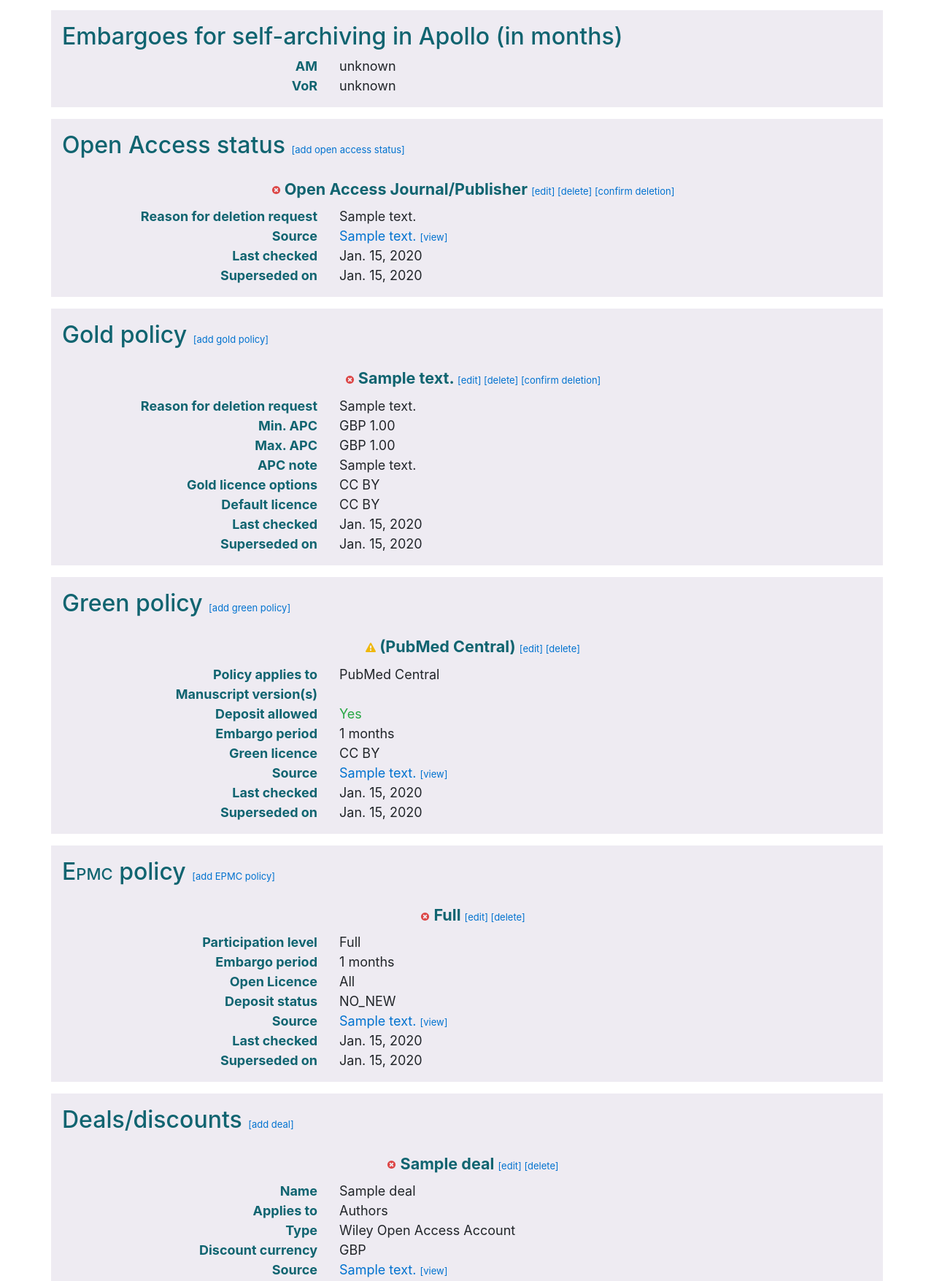
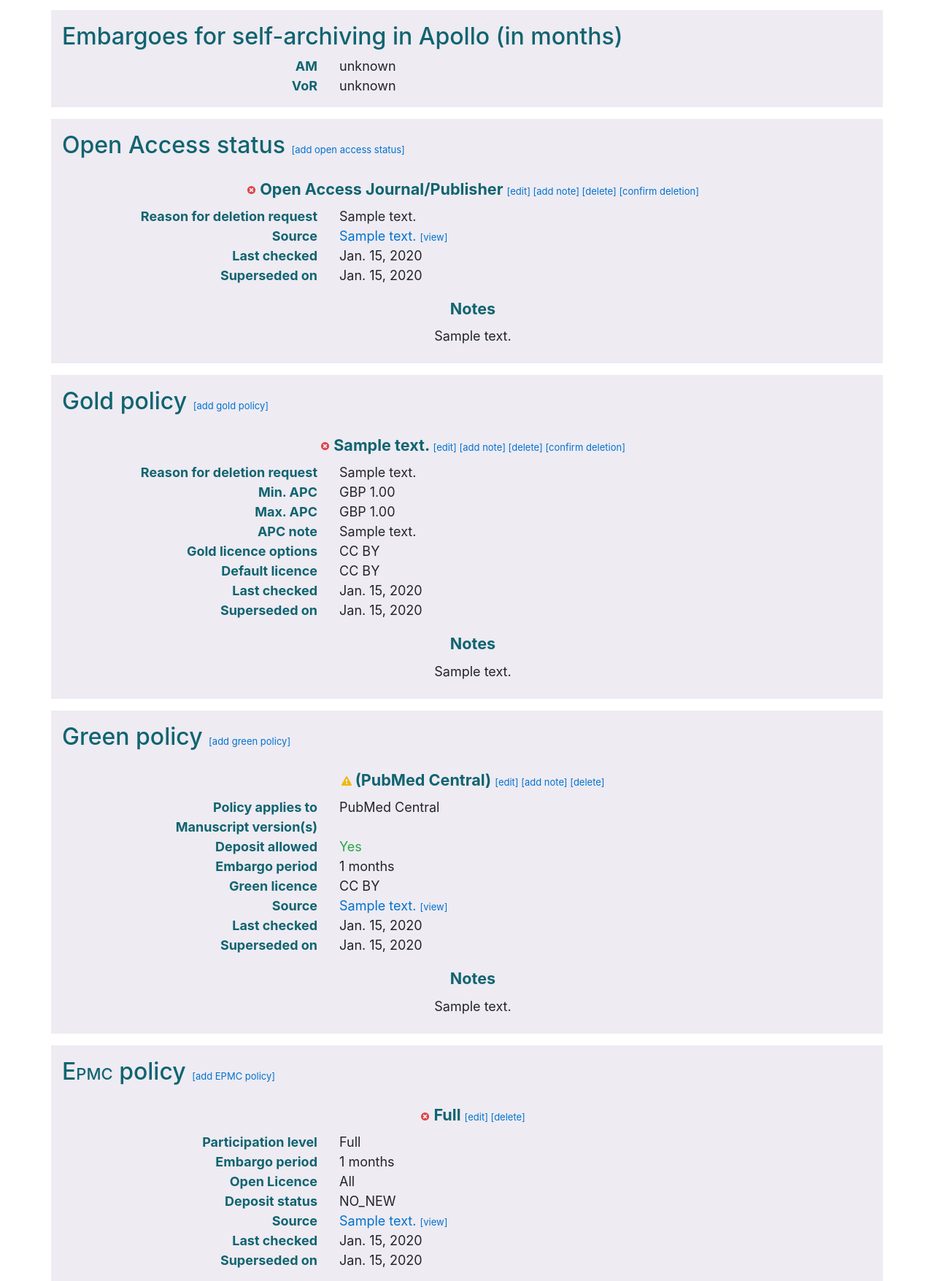
Before and after one commit to osc-cam/orpheus, a Django app: page /policies/1/all/ in a window 1280 px wide. Shown: the part 358-2114 px from the top of the page at 73% size. Run offline with Django 3.2, Linux system fonts and the light colour scheme; the first user in the database is signed in; data comes from the database, SQL or seed files in the repository; tables that the repository leaves empty hold one stand-in row (Sample ...); data that the repository does not hold is empty; some libraries are stand-ins or nearby versions.

Commit message:
Added notes functionality; improved search

```diff
--- a/policies/admin.py
+++ b/policies/admin.py
@@ -6,7 +6,7 @@ from django.contrib.auth.admin import GroupAdmin, UserAdmin
 from django.contrib.admin.helpers import ActionForm
 
 from .models import Node, Source, OaStatus, GoldPolicy, GreenPolicy, RetrospectiveOaPolicy, Contact, Version, Licence, \
-    Outlet, Responsibility#, Output
+    Outlet, Responsibility, Note#, Output
 
 class UpdateNodeActionForm(ActionForm):
     parent_id = forms.IntegerField(required=False)
@@ -84,4 +84,5 @@ admin_site.register(Version)
 admin_site.register(Licence)
 admin_site.register(Outlet)
 admin_site.register(Responsibility)
+admin_site.register(Note)
 # admin_site.register(Output)
--- a/policies/templates/policies/node_detail.html
+++ b/policies/templates/policies/node_detail.html
@@ -161,15 +161,18 @@
                             <p style="display: inline"><img src="{% static 'images/icon-unknown.svg' %}"></p>
                     {% endif %}
                     {{ policy.get_oa_status_display }} <span class="text-danger action-links-inline">{{ oastatus_prov }}</span>
+
                     {% if policy.node == node %} <!-- status not inherited from parent -->
                         <p class="action-links-inline">
                             <a href="{% url 'policies:oa_status_update' pk=policy.id %}">[edit]</a>
+                            <a href="{% url 'policies:oa_status_add_note' pk=policy.id %}">[add note]</a>
                             <a href="{% url 'policies:oa_status_delete' pk=policy.id %}">[delete]</a>
                             {% if policy.get_deletion_requests and perms.policies.delete_oa_status %}
                                 <a href="{% url 'policies:oa_status_confirm_delete' pk=policy.id %}">[confirm deletion]</a>
                             {% endif %}
                         </p>
                     {% endif %}
+
                 </div>
             </div>
 
@@ -185,6 +188,20 @@
             {% include "policies/field_policy_source.html" %}
             {% include "policies/fields/field_policy_last_checked.html" %}
             {% include "policies/fields/field_policy_superseded.html" %}
+
+            {% if policy.oa_status_notes.all %}
+                <!--<hr id="header-line">-->
+                <div class="row">
+                    <div class="col-sm-12">Notes</div>
+                </div>
+                {% for note in policy.oa_status_notes.all %}
+                    <div class="row">
+                        <div class="col-md-2"></div>
+                        <div class="col-md-8">{{ note.text }}</div>
+                        <div class="col-md-2"></div>
+                    </div>
+                {% endfor %}
+            {% endif %}
 
         {% endfor %}
     {% endif %}
@@ -208,6 +225,7 @@
                     {% if policy.node == node %} <!-- status not inherited from parent -->
                         <p class="action-links-inline">
                             <a href="{% url 'policies:gold_policy_update' pk=policy.id %}">[edit]</a>
+                            <a href="{% url 'policies:gold_policy_add_note' pk=policy.id %}">[add note]</a>
                             <a href="{% url 'policies:gold_policy_delete' pk=policy.id %}">[delete]</a>
                             {% if policy.get_deletion_requests and perms.policies.delete_goldpolicy %}
                                 <a href="{% url 'policies:gold_policy_confirm_delete' pk=policy.id %}">[confirm deletion]</a>
@@ -279,6 +297,20 @@
             {% include "policies/fields/field_policy_last_checked.html" %}
             {% include "policies/fields/field_policy_superseded.html" %}
 
+            {% if policy.gold_policy_notes.all %}
+                <!--<hr id="header-line">-->
+                <div class="row">
+                    <div class="col-sm-12">Notes</div>
+                </div>
+                {% for note in policy.gold_policy_notes.all %}
+                    <div class="row">
+                        <div class="col-md-2"></div>
+                        <div class="col-md-8">{{ note.text }}</div>
+                        <div class="col-md-2"></div>
+                    </div>
+                {% endfor %}
+            {% endif %}
+
         {% endfor %}
     {% endif %}
 </div> <!--/container-->
@@ -304,6 +336,7 @@
                     {% if policy.node == node %} <!-- status not inherited from parent -->
                         <p class="action-links-inline">
                             <a href="{% url 'policies:green_policy_update' pk=policy.id %}">[edit]</a>
+                            <a href="{% url 'policies:green_policy_add_note' pk=policy.id %}">[add note]</a>
                             <a href="{% url 'policies:green_policy_delete' pk=policy.id %}">[delete]</a>
                             {% if policy.get_deletion_requests and perms.policies.delete_greenpolicy %}
                                 <a href="{% url 'policies:green_policy_confirm_delete' pk=policy.id %}">[confirm deletion]</a>
@@ -405,6 +438,20 @@
             {% include "policies/field_policy_source.html" %}
             {% include "policies/fields/field_policy_last_checked.html" %}
             {% include "policies/fields/field_policy_superseded.html" %}
+
+            {% if policy.green_policy_notes.all %}
+                <!--<hr id="header-line">-->
+                <div class="row">
+                    <div class="col-sm-12">Notes</div>
+                </div>
+                {% for note in policy.green_policy_notes.all %}
+                    <div class="row">
+                        <div class="col-md-2"></div>
+                        <div class="col-md-8">{{ note.text }}</div>
+                        <div class="col-md-2"></div>
+                    </div>
+                {% endfor %}
+            {% endif %}
 
         {% endfor %}
     {% endif %}
--- /dev/null
+++ b/policies/templates/policies/note_create_form.html
@@ -0,0 +1,6 @@
+{% extends "policies/base_form.html" %}
+
+{% block header %}
+    <h2 style="display: inline">Create new note for:</h2>
+    <h1>{{ note_parent }}</h1>
+{% endblock %}
--- a/policies/urls.py
+++ b/policies/urls.py
@@ -140,6 +140,18 @@ urlpatterns += [
     url(r'^source/(?P<pk>[0-9]+)/confirmdelete/$', views.SourceConfirmDelete.as_view(), name='source_confirm_delete'),
 ]
 
+# Note forms
+urlpatterns += [
+    url(r'^source/(?P<pk>[0-9]+)/addnote/$', views.SourceAddNote.as_view(), name='source_add_note'),
+    # url(r'^contact/(?P<pk>[0-9]+)/addnote/$', views.ContactAddNote.as_view(), name='contact_add_note'),
+    # url(r'^deal/(?P<pk>[0-9]+)/addnote/$', views.DealAddNote.as_view(), name='deal_add_note'),
+    # url(r'^epmc/(?P<pk>[0-9]+)/addnote/$', views.EpmcAddNote.as_view(), name='epmc_add_note'),
+    url(r'^greenpolicies/(?P<pk>[0-9]+)/addnote/$', views.GreenPolicyAddNote.as_view(), name='green_policy_add_note'),
+    url(r'^goldpolicies/(?P<pk>[0-9]+)/addnote/$', views.GoldPolicyAddNote.as_view(), name='gold_policy_add_note'),
+    url(r'^oastatus/(?P<pk>[0-9]+)/addnote/$', views.OaStatusAddNote.as_view(), name='oa_status_add_note'),
+    # url(r'^(?P<pk>[0-9]+)/addnote/$', views.NodeAddNote.as_view(), name='node_add_note'),
+]
+
 # Licence.json forms
 urlpatterns += [
     url(r'^licence/add/$', views.LicenceCreate.as_view(), name='licence_add'),
--- a/policies/views.py
+++ b/policies/views.py
@@ -301,11 +301,13 @@ class VersionListAPIView(generics.ListCreateAPIView):
 class NodeFilter(BaseFilter):
     search_fields = {
         'search_text': ['name', 'issn', 'eissn'],
+        'search_name_exact': {'operator': '__exact', 'fields': ['name', 'issn', 'eissn']},
     }
 
 class SourceFilter(BaseFilter):
     search_fields = {
         'search_text': ['description', 'url'],
+        'search_name_exact': {'operator': '__exact', 'fields': ['description', 'url']},
     }
 
 # region Staticpages
@@ -796,8 +798,10 @@ class SourceAutocomplete(autocomplete.Select2QuerySetView):
             return models.Source.objects.none()
         qs = models.Source.objects.all()
         if self.q:
-            qs = qs.filter(description__istartswith=self.q)
-        return qs
+            qsr = qs.filter(description__istartswith=self.q)
+            if not qsr:
+                qsr = qs.filter(url__iexact=self.q)
+        return qsr
 
 class SourceListView(LoginRequiredMixin, SearchListView):
     '''
@@ -809,8 +813,11 @@ class SourceListView(LoginRequiredMixin, SearchListView):
     paginate_by = 50
     template_name = "policies/source_list_view.html"
     # additional configuration for SearchListView
-    form_class = forms.ListViewSearchForm
+    form_class = forms.ListViewSearchFormSources
     filter_class = SourceFilter
+
+    def get_queryset(self):
+        return models.Source.objects.order_by('description')
 
 class SourceDetail(LoginRequiredMixin, DetailView):
     model = models.Source
@@ -1203,9 +1210,66 @@ class ContactConfirmDelete(PermissionRequiredMixin, DeleteView):
         return reverse_lazy('policies:detail', kwargs={'pk': self.node.id})
 # endregion
 
+# region add notes
+class CreateNote(CreatePopupMixin, LoginRequiredMixin, CreateView):
+    model = models.Note
+    form_class = forms.NoteForm
+    #fields = '__all__' ## This is now handled by NoteForm
+    #initial = {'vetted' : True, 'vetted_date' : date.today()} ## The only problem with this is that it overwrites vetted_date if it already exists; ideally we should check the existing value of that field
+    template_name_suffix = '_create_form'
+
+    def get_context_data(self, **kwargs):
+        self.policy = SingleObjectMixin.get_object(self, queryset=self.get_queryset())
+        context = super(CreateNote, self).get_context_data(**kwargs)
+        context['note_parent'] = self.policy
+        return context
+
+    def get_success_url(self):
+        self.policy = SingleObjectMixin.get_object(self, queryset=self.get_queryset())
+        self.node = self.policy.node
+        return reverse_lazy('policies:detail', kwargs={'pk': self.node.id})
+
+class OaStatusAddNote(CreateNote):
+    def get_queryset(self):
+        return models.OaStatus.objects.filter(id=self.kwargs['pk'])
+
+    def form_valid(self, form): # https://docs.djangoproject.com/en/1.11/topics/class-based-views/generic-editing/
+        policy = SingleObjectMixin.get_object(self, queryset=self.get_queryset())
+        form.instance.oastatus = policy
+        return super(CreateNote, self).form_valid(form)
 
 
+class GreenPolicyAddNote(CreateNote):
+    def get_queryset(self):
+        return models.GreenPolicy.objects.filter(id=self.kwargs['pk'])
 
+    def form_valid(self, form): # https://docs.djangoproject.com/en/1.11/topics/class-based-views/generic-editing/
+        policy = SingleObjectMixin.get_object(self, queryset=self.get_queryset())
+        form.instance.greenpolicy = policy
+        return super(CreateNote, self).form_valid(form)
+
+class GoldPolicyAddNote(CreateNote):
+    def get_queryset(self):
+        return models.GoldPolicy.objects.filter(id=self.kwargs['pk'])
+
+    def form_valid(self, form): # https://docs.djangoproject.com/en/1.11/topics/class-based-views/generic-editing/
+        policy = SingleObjectMixin.get_object(self, queryset=self.get_queryset())
+        form.instance.goldpolicy = policy
+        return super(CreateNote, self).form_valid(form)
+
+class SourceAddNote(CreateNote):
+    def get_queryset(self):
+        return models.Source.objects.filter(id=self.kwargs['pk'])
+
+    def form_valid(self, form): # https://docs.djangoproject.com/en/1.11/topics/class-based-views/generic-editing/
+        policy = SingleObjectMixin.get_object(self, queryset=self.get_queryset())
+        form.instance.source = policy
+        return super(CreateNote, self).form_valid(form)
+
+    def get_success_url(self):
+        self.policy = SingleObjectMixin.get_object(self, queryset=self.get_queryset())
+        return reverse_lazy('policies:source_detail', kwargs={'pk': self.policy.id})
+# endregion
 
 class JournalbyPublisherListView(LoginRequiredMixin, SearchListView):
     '''
--- a/static/css/orpheus-base-style.css
+++ b/static/css/orpheus-base-style.css
@@ -70,6 +70,12 @@ a {
   padding-top: 1rem;
 }
 
+.col-md-8 {
+  text-align: center;
+  text-indent: 1rem;
+  padding-bottom: 0.5rem;
+}
+
 
 /* For some reason the classes below is
 completely ignored when defined here,
```
Also changed, not shown: policies/forms.py (+29 -3 lines), policies/models.py (+6 -5 lines), policies/templates/policies/base_list_view.html (+9 -11 lines), policies/templates/policies/source_detail.html (+19 -0 lines), policies/templates/policies/source_list_view.html (+9 -11 lines), 1 other file.
